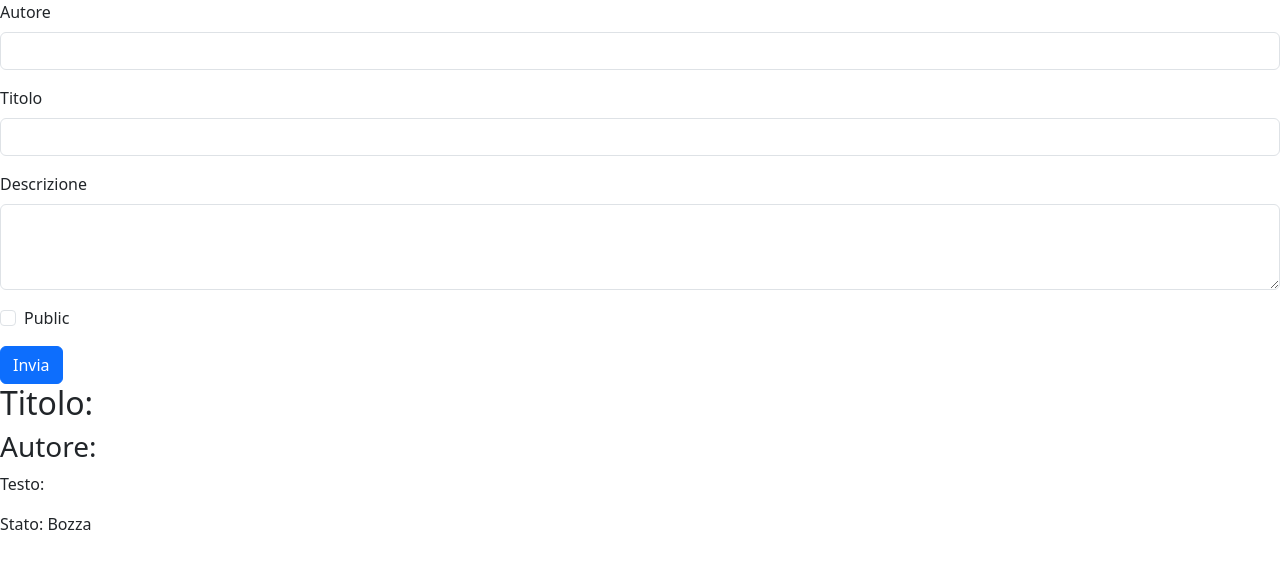
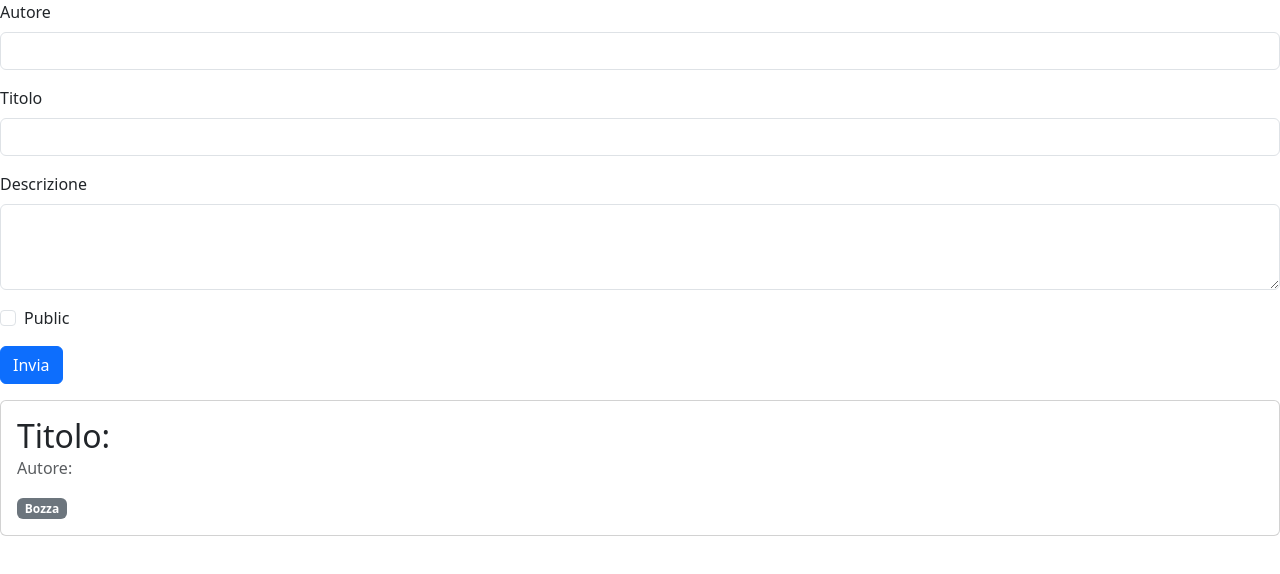
Before and after one commit to alex-guzman93/react-post-form, a React (Vite) app: page / in a window 1280 px wide. Shown: the top 574 px of the page. Built offline with nearby package versions, Linux system fonts and the light colour scheme.

Commit message:
Add style PostPreview card with bootstrap

```diff
--- a/src/components/PagePostForm.jsx
+++ b/src/components/PagePostForm.jsx
@@ -42,7 +42,7 @@ function PagePostForm() {
           <input onChange={handlePostChange} name="author" value={post.author} type="text" className="form-control" id="exampleInputEmail1" aria-describedby="emailHelp" />
         </div>
         <div className="mb-3">
-          <label htmlfFor="exampleInputPassword1" className="form-label">Titolo</label>
+          <label htmlFor="exampleInputPassword1" className="form-label">Titolo</label>
           <input onChange={handlePostChange} name="title" value={post.title} type="text" className="form-control" id="exampleInputPassword1" />
         </div>
 
--- a/src/components/PostPreview.jsx
+++ b/src/components/PostPreview.jsx
@@ -1,17 +1,34 @@
 //Componente di presentazione che mostra l'anteprima del post
-function PostPreview({post}) {
+function PostPreview({ post }) {
 
 
-  return (
-    <>
-    {/* Visualizzazione anteprima del post */}
-      <h2>Titolo: {post.title}</h2>
-      <h3>Autore: {post.author}</h3>
-      <p>Testo: {post.body}</p>
-      <span>Stato: {post.public ? "Pubblico" : "Bozza"}</span>
+    return (
+        <>
+            {/* Visualizzazione anteprima del post */}
+            <div className="card mt-3">
+                <div className="card-body">
+                    <h2 className="card-title">
+                        Titolo: {post.title}
+                    </h2>
 
-    </>
-  )
+                    <h6 className="card-subtitle mb-2 text-muted">
+                        Autore: {post.author}
+                    </h6>
+
+                    <p className="card-text">
+                        {post.body}
+                    </p>
+
+                    <span
+                        className={`badge ${post.public ? "bg-success" : "bg-secondary"}`}>
+
+                        {post.public ? "Pubblico" : "Bozza"}
+                    </span>
+                </div>
+            </div>
+
+        </>
+    )
 }
 
 export default PostPreview
```
